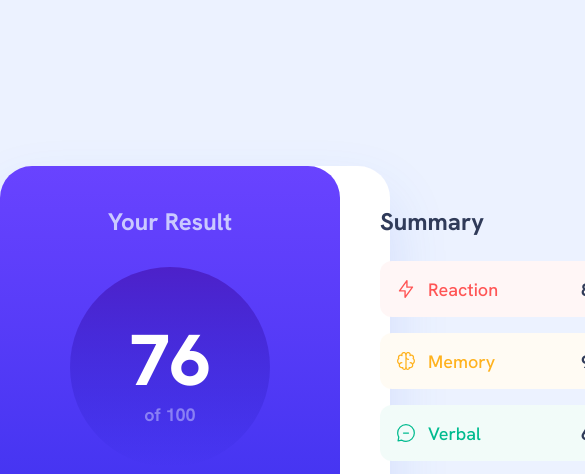
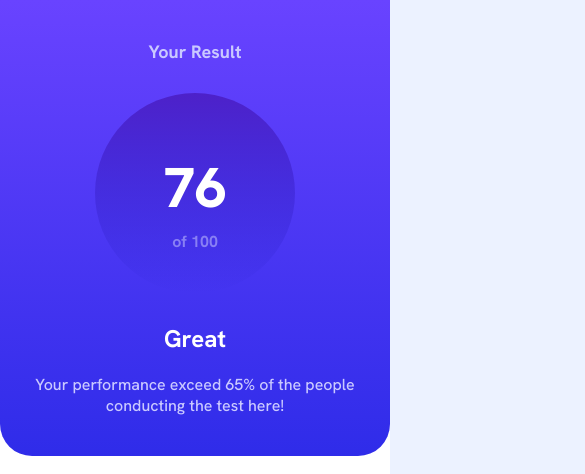
Before and after one commit to pailodze11/Figma_design, a plain HTML site: page index.html in a window 390 px wide. Shown: the top 474 px of the page, 585 px wide, since content can reach past the window. Drawn offline with Linux system fonts and the light colour scheme.

Commit message:
Figma design

```diff
--- a/index.css
+++ b/index.css
@@ -13,10 +13,8 @@ body {
   background: var(--Very-Light-blue, #ecf2ff);
 }
 .main {
-  /* width: 736px; */
   width: 100%;
   max-width: 736px;
-  height: 512px;
   display: flex;
   border-radius: 32px;
   background: var(--White, #fff);
@@ -24,8 +22,8 @@ body {
 }
 
 .result_cont {
-  padding: 40px;
-  width: 100%;
+  padding: 40px 20px;
+  flex-grow: 1;
   display: flex;
   align-items: center;
   flex-direction: column;
@@ -35,15 +33,14 @@ body {
     linear-gradient(180deg, #75f 0%, #6943ff 0.01%, #2f2ce9 100%)
   );
   gap: 30px;
+  flex-grow: 1;
 }
 
 .result_heading {
   color: var(--Light-Blue, #cac9ff);
   font-feature-settings: "liga" off, "clig" off;
   font-size: 24px;
-  font-style: normal;
   font-weight: 700;
-  line-height: normal;
 }
 
 .oval {
@@ -69,9 +66,7 @@ body {
 .svg_text2 {
   font-family: "Hanken Grotesk";
   font-size: 18px;
-  font-style: normal;
   font-weight: 700;
-  line-height: normal;
   opacity: 0.5168;
 }
 
@@ -101,21 +96,21 @@ body {
   display: flex;
   flex-direction: column;
   padding: 40px;
-  gap: 41px;
+  gap: 40px;
+  flex-grow: 1;
 }
 
 .summary_heading {
   color: var(--Dark-Navy, #303b59);
   font-size: 24px;
-  /* font-style: normal; */
   font-weight: 700;
-  /* line-height: normal; */
 }
 
 .skills_container {
   display: flex;
   flex-direction: column;
   gap: 16px;
+  width: 100%;
 }
 
 .summary_skills_cont {
@@ -125,9 +120,6 @@ body {
 }
 
 .skills {
-  /* width: 288px; */
-
-  height: 56px;
   display: flex;
   border-radius: 12px;
   padding: 17px 16px;
@@ -185,7 +177,6 @@ body {
 }
 
 .continue {
-  width: 288px;
   height: 56px;
   text-align: center;
   border-radius: 128px;
@@ -217,9 +208,7 @@ body {
 
 .skill_name {
   font-size: 18px;
-  font-style: normal;
   font-weight: 500;
-  line-height: normal;
   font-feature-settings: "liga" off, "clig" off;
 }
 
@@ -257,8 +246,45 @@ body {
   color: var(--Blue, #1125d6);
 }
 
-@media screen and (max-width: 375px) {
+@media screen and (max-width: 700px) {
+  .result_cont {
+    padding: 40px 5px;
+  }
+  .summary_cont {
+    padding: 40px 10px;
+  }
+  .skill_name,
+  .first_score,
+  .second_score,
+  .result_p {
+    font-size: 16px;
+  }
+}
+@media screen and (max-width: 480px) {
   .main {
     flex-direction: column;
   }
+  .continue {
+    width: 100%;
+  }
+  .result_cont {
+    border-top-left-radius: 0px;
+    border-top-right-radius: 0px;
+  }
+  .result_heading,
+  .summary_heading {
+    font-size: 18px;
+  }
+  .result_great {
+    font-size: 24px;
+  }
+  .svg_text {
+    font-size: 56px;
+  }
+  .svg_text2 {
+    font-size: 16px;
+  }
+  .result_p {
+    width: auto;
+  }
 }
```
